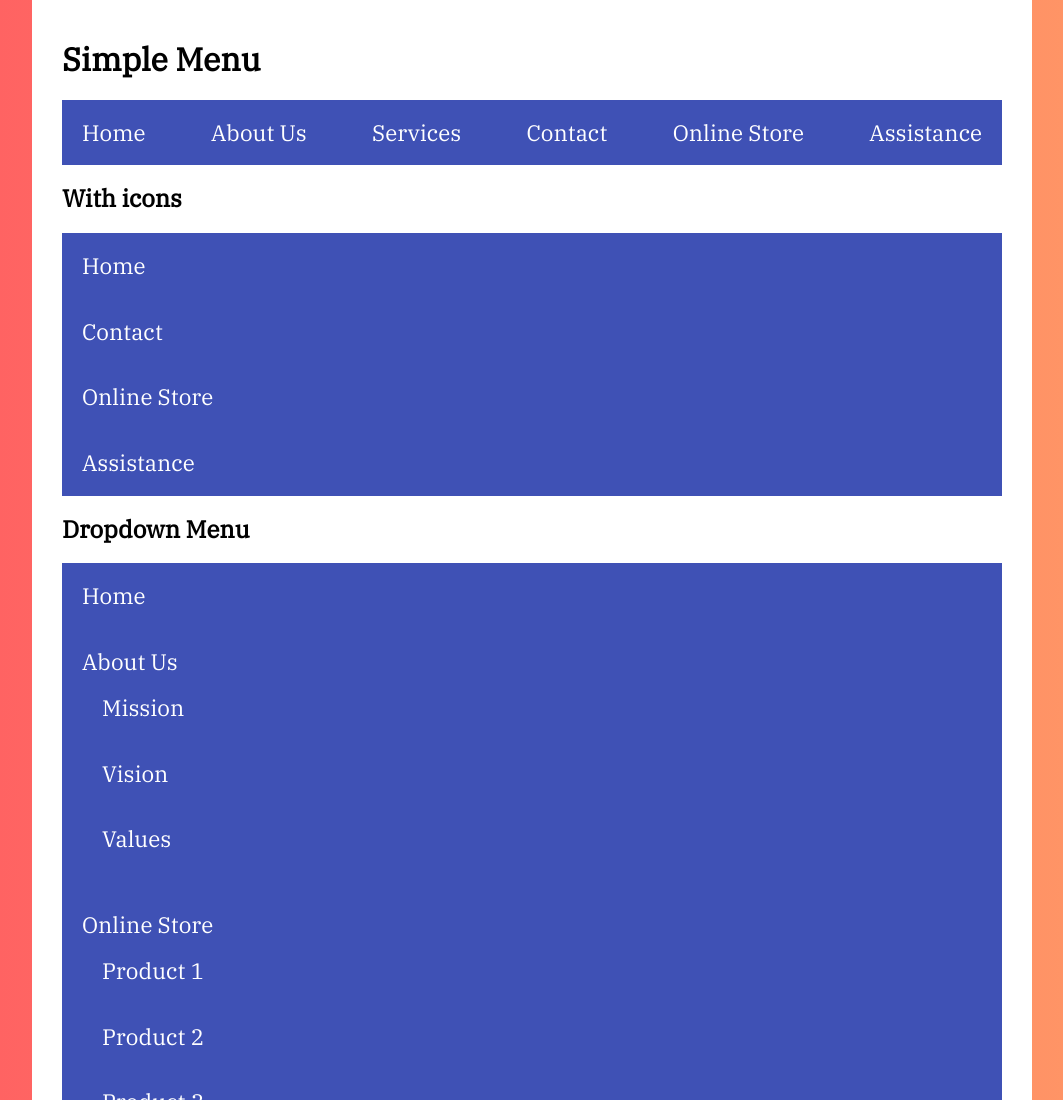
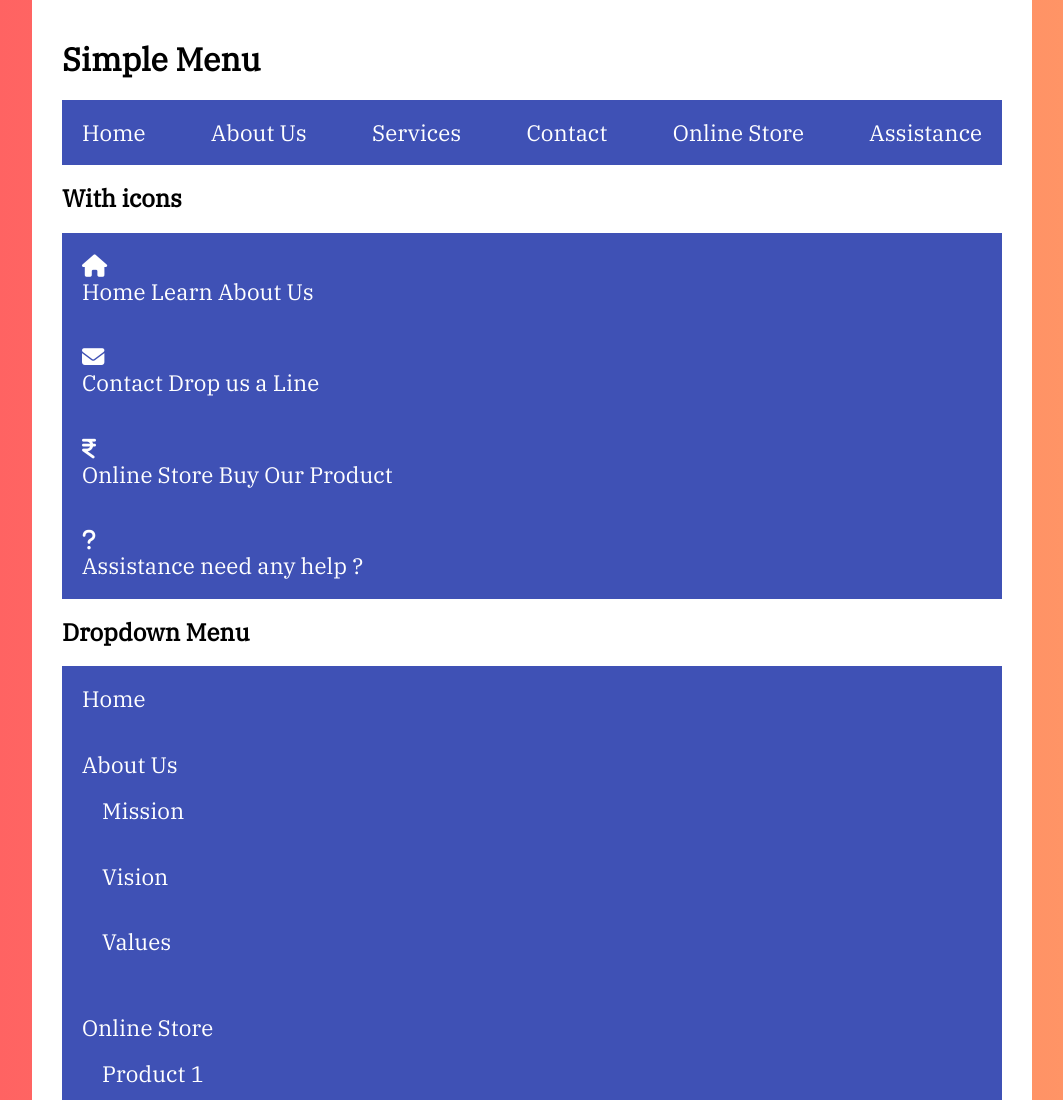
Before and after one commit to Chinmay045/nav_menubar_flexbox, a plain HTML site: page index.html in a window 1280 px wide. Shown: the top 1100 px of the page, without its empty margins (108-1171 px from the left). Drawn offline with nearby package versions, Linux system fonts and the light colour scheme.

Commit message:
add icons

```diff
--- a/index.html
+++ b/index.html
@@ -1,5 +1,6 @@
 <!DOCTYPE html>
 <html lang="en">
+
 <head>
     <meta charset="UTF-8">
     <meta name="viewport" content="width=device-width, initial-scale=1.0">
@@ -7,9 +8,12 @@
     <title>Navigation Menus</title>
     <link rel="stylesheet" href="https://necolas.github.io/normalize.css/8.0.0/normalize.css">
     <link href="https://fonts.googleapis.com/css?family=IBM+Plex+Serif" rel="stylesheet">
-    <link rel="stylesheet" href="https://use.fontawesome.com/releases/v5.5.0/css/all.css" integrity="sha384-B4dIYHKNBt8Bc12p+WXckhzcICo0wtJAoU8YZTY5qE0Id1GSseTk6S+L3BlXeVIU" crossorigin="anonymous">
+    <link rel="stylesheet" href="https://use.fontawesome.com/releases/v5.5.0/css/all.css"
+        integrity="sha384-B4dIYHKNBt8Bc12p+WXckhzcICo0wtJAoU8YZTY5qE0Id1GSseTk6S+L3BlXeVIU" crossorigin="anonymous">
     <link rel="stylesheet" href="style.css">
+    <script src="https://kit.fontawesome.com/78b3135fc6.js" crossorigin="anonymous"></script>
 </head>
+
 <body>
 
     <div class="container">
@@ -28,10 +32,47 @@
         <h2>With icons</h2>
         <nav clas="icons">
             <ul>
-                <li><a href="#">Home</a></li>
-                <li><a href="#">Contact</a></li>
-                <li><a href="#">Online Store</a></li>
-                <li><a href="#">Assistance</a></li>
+                <li><a href="#">
+                        <div class="icon">
+                            <i class="fa-solid fa-house"></i>
+                        </div>
+                        <div class="text">
+                            Home
+                            <span>Learn About Us</span>
+                        </div>
+                    </a></li>
+
+                <li><a href="#">
+                        <div class="icon">
+                            <i class="fa-solid fa-envelope"></i>
+                        </div>
+                        <div class="text">
+                            Contact
+                            <span>Drop us a Line</span>
+                        </div>
+                    </a></li>
+
+                <li><a href="#">
+                        <div class="icon">
+                            <i class="fa-solid fa-indian-rupee-sign"></i>
+                        </div>
+                        <div class="text">
+                            Online Store
+                            <span>Buy Our Product</span>
+                        </div>
+                    </a></li>
+
+                <li><a href="#">
+                        <div class="icon">
+                            <i class="fa-solid fa-question"></i>
+                        </div>
+                        <div class="text">
+                            Assistance
+                            <span>need any help ?</span>
+                        </div>
+                    </a>
+                </li>
+
             </ul>
         </nav>
 
@@ -119,4 +160,5 @@
     </div>
 
 </body>
+
 </html>
```
